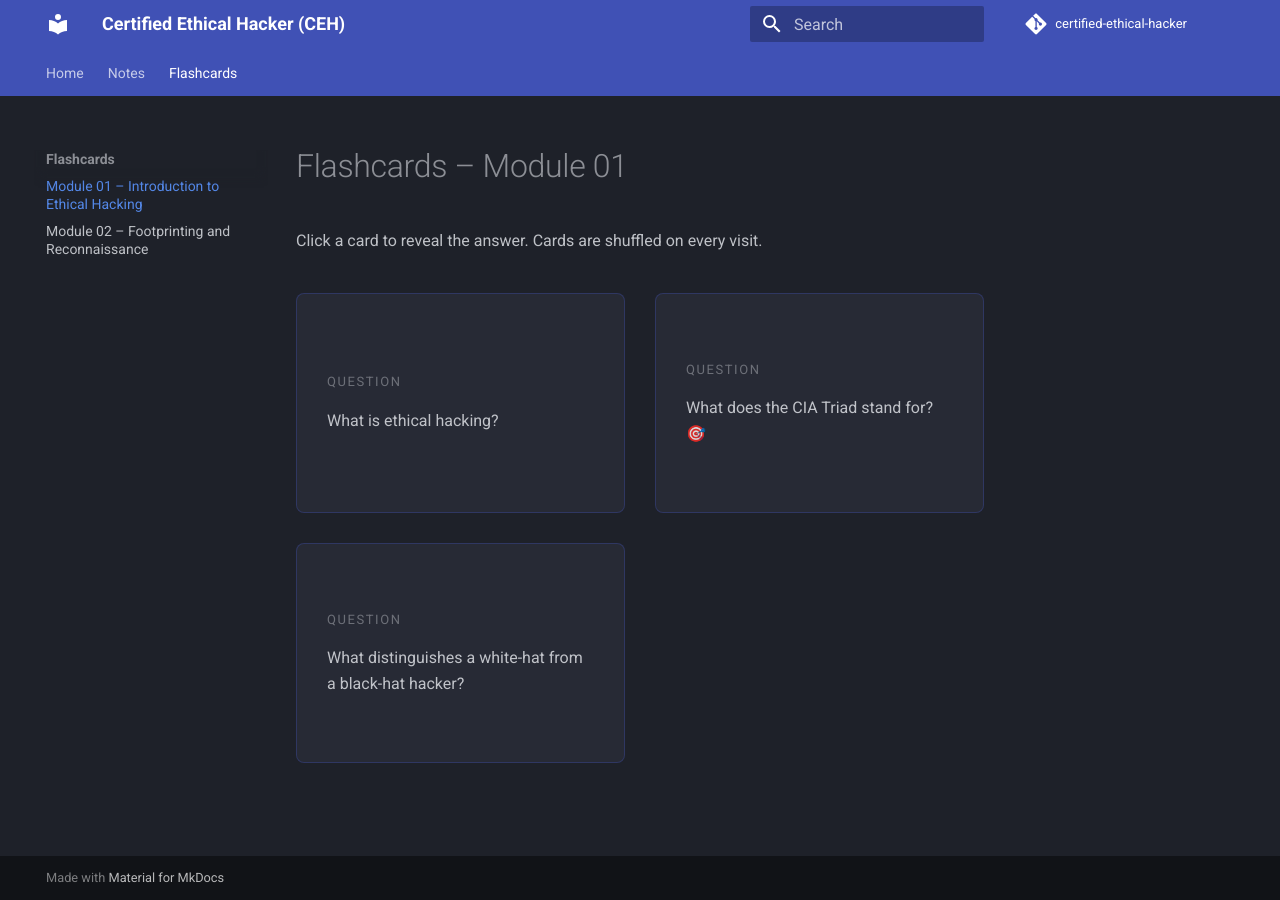
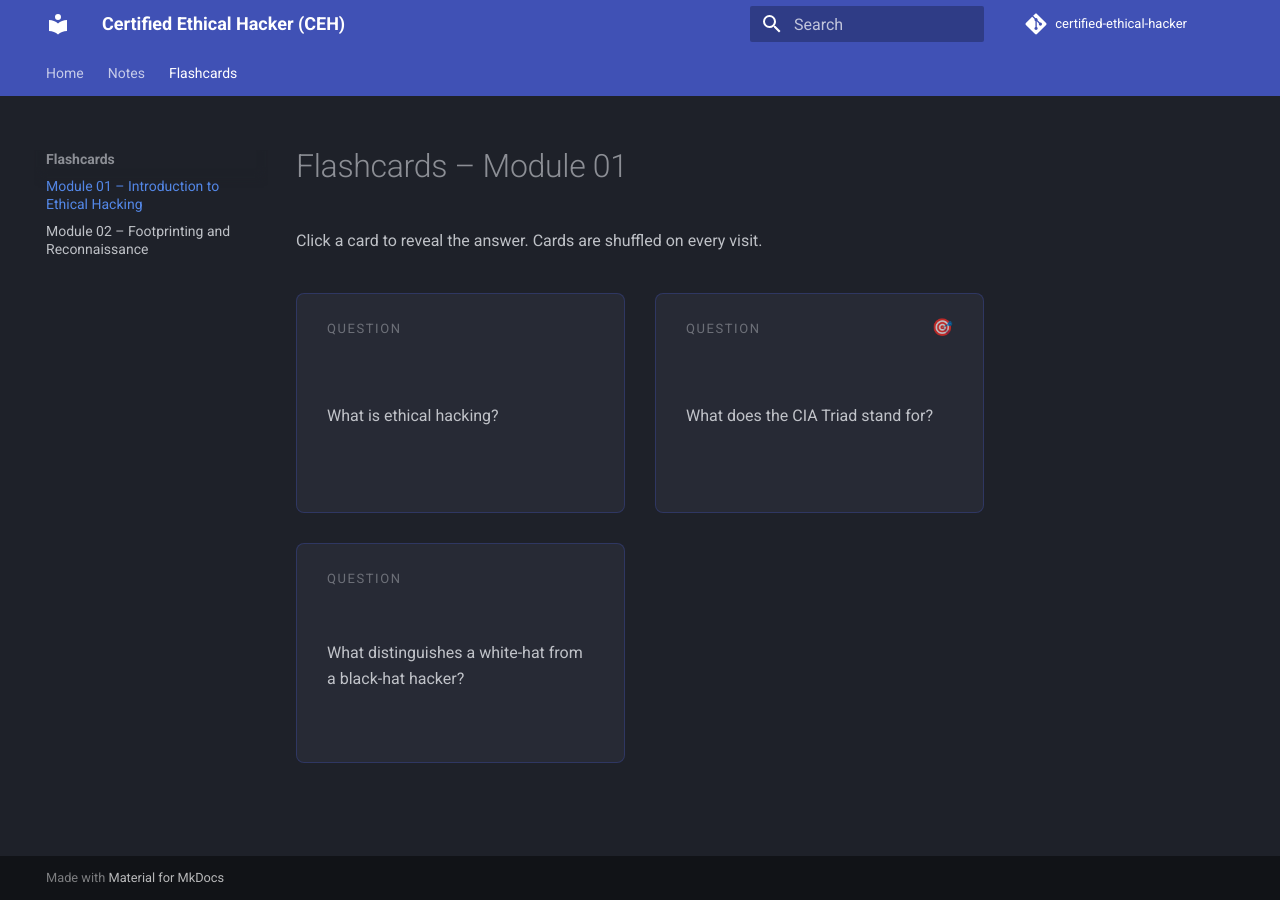
Before and after one commit to adanze/certified-ethical-hacker, an MkDocs documentation site: the page built from docs/ceh/module-01-intro/flashcards.md, in a window 1280 px wide. Built offline with MkDocs 1.6.1 and Material for MkDocs 9.7.7, drawn with Linux system fonts in a browser that asks for light colours; comment, search, counter and statistics services are not loaded.

Commit message:
Refine flashcard functionality and styling for exam-critical content

```diff
--- a/docs/ceh/module-01-intro/flashcards.md
+++ b/docs/ceh/module-01-intro/flashcards.md
@@ -13,21 +13,21 @@
       <div class="flashcard-back">
         <span class="flashcard-label">Answer</span>
         <p>Legally testing a system's defenses with the owner's authorization to find vulnerabilities before malicious actors do.</p>
-        <a class="flashcard-link" href="../hacking-concepts/">&#x2192; Hacking Concepts</a>
+        <a class="flashcard-link" href="../hacking-concepts/#types-of-hacking">&#x2192; Hacking Concepts</a>
       </div>
     </div>
   </div>
 
-  <div class="flashcard">
+  <div class="flashcard exam-critical">
     <div class="flashcard-inner">
       <div class="flashcard-front">
         <span class="flashcard-label">Question</span>
-        <p>What does the CIA Triad stand for? 🎯</p>
+        <p>What does the CIA Triad stand for?</p>
       </div>
       <div class="flashcard-back">
         <span class="flashcard-label">Answer</span>
         <p>Confidentiality, Integrity, Availability — the three core principles of information security.</p>
-        <a class="flashcard-link" href="../information-security/">&#x2192; Information Security</a>
+        <a class="flashcard-link" href="../information-security/#cia-triad">&#x2192; Information Security</a>
       </div>
     </div>
   </div>
@@ -41,7 +41,7 @@
       <div class="flashcard-back">
         <span class="flashcard-label">Answer</span>
         <p>White-hats operate with explicit permission and report findings. Black-hats act without authorization for personal gain.</p>
-        <a class="flashcard-link" href="../hacking-concepts/">&#x2192; Hacking Concepts</a>
+        <a class="flashcard-link" href="../hacking-concepts/#hacker-classes">&#x2192; Hacking Concepts</a>
       </div>
     </div>
   </div>
--- a/docs/stylesheets/flashcards.css
+++ b/docs/stylesheets/flashcards.css
@@ -33,7 +33,7 @@
   position: absolute;
   inset: 0;
   border-radius: 8px;
-  padding: 1.25rem 1.5rem;
+  padding: 2.5rem 1.5rem 1.25rem;
   display: flex;
   flex-direction: column;
   box-sizing: border-box;
@@ -58,12 +58,13 @@
 
 /* ── Label ("Question" / "Answer") ─────────────────────── */
 .flashcard-label {
-  display: block;
+  position: absolute;
+  top: 1.25rem;
+  left: 1.5rem;
   font-size: 0.65rem;
   letter-spacing: 0.12em;
   text-transform: uppercase;
   opacity: 0.45;
-  margin-bottom: 0.75rem;
 }
 
 /* ── Card text ──────────────────────────────────────────── */
@@ -88,3 +89,14 @@
   opacity: 1;
   text-decoration: underline;
 }
+
+/* ── Exam-critical badge ────────────────────────────────── */
+.flashcard.exam-critical .flashcard-front::after {
+  content: "🎯";
+  position: absolute;
+  top: 1.25rem;
+  right: 1.5rem;
+  font-size: 0.85rem;
+  line-height: 1;
+  opacity: 0.85;
+}
```
Also changed, not shown: .github/agents/ceh-study.agent.md.
